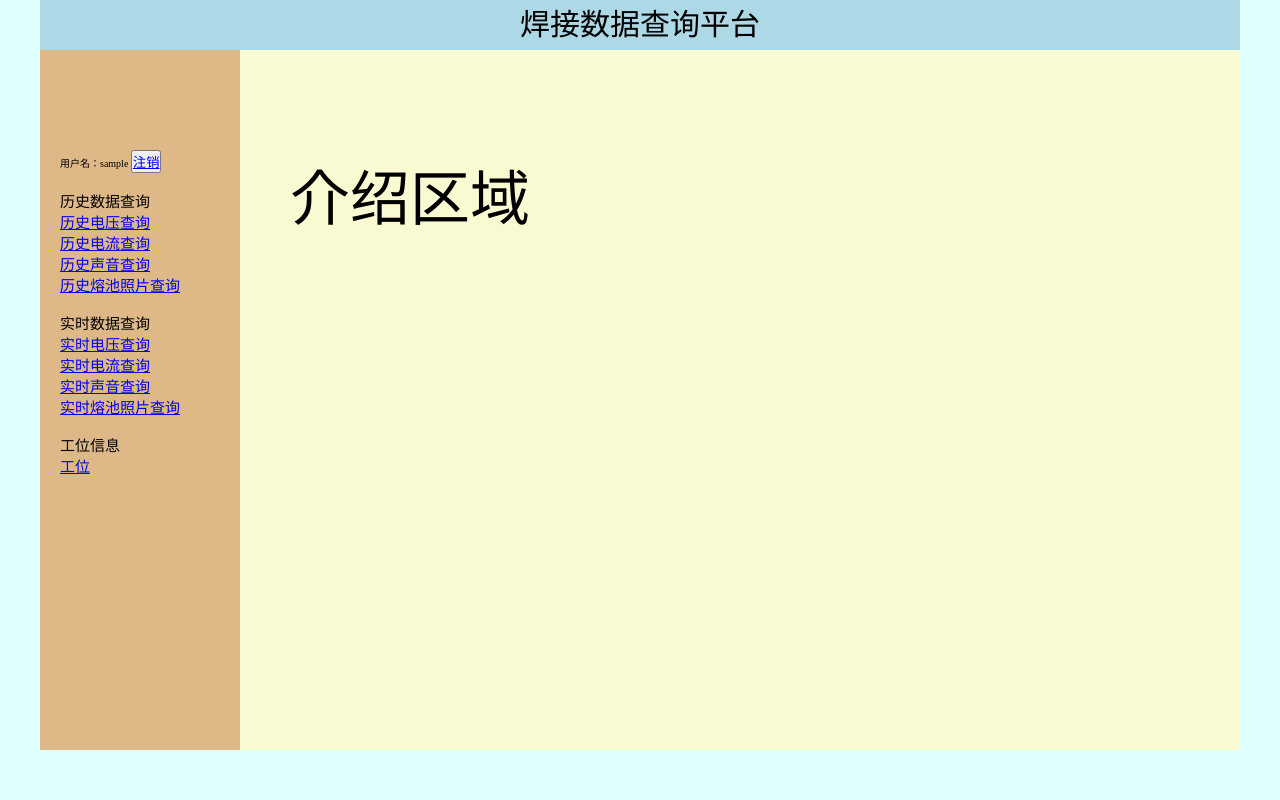
After one commit to wenxingguo/Django-IWMS, a Django app: page /ProjectManagement/index/ in a window 1280 px wide. The commit adds this page. Run offline with Django 3.2, Linux system fonts and the light colour scheme; the visitor is signed in with stand-in values (Sample User, id 1).

Commit message:
添加登录功能

```diff
--- a/IWMS/IWMS/settings.py
+++ b/IWMS/IWMS/settings.py
@@ -131,3 +131,5 @@ STATIC_URL = '/static/'
 MEDIA_URL = '/media/'
 
 MEDIA_ROOT = os.path.join(BASE_DIR, 'media')
+
+LOGIN_URL = '/ProjectManagement/login/'
--- a/IWMS/IWMS/urls.py
+++ b/IWMS/IWMS/urls.py
@@ -13,7 +13,7 @@ Including another URLconf
     1. Import the include() function: from django.urls import include, path
     2. Add a URL to urlpatterns:  path('blog/', include('blog.urls'))
 """
-from django.contrib import admin
+from django.contrib import admin, auth
 from django.urls import path, include
 from django.conf.urls.static import static
 from django.conf import settings
--- a/IWMS/ProjectManagement/templates/ProjectManagement/history/Voltage_history.html
+++ b/IWMS/ProjectManagement/templates/ProjectManagement/history/Voltage_history.html
@@ -1,4 +1,4 @@
-{{% extends 'ProjectManagement/history/history_base.html' %}
+{% extends 'ProjectManagement/history/history_base.html' %}
 {% block title %}历史焊接电压查询{% endblock title %}
 {%block h1%}历史焊接电压查询{%endblock h1%}
 {% block hidden_imformation %}
--- /dev/null
+++ b/IWMS/ProjectManagement/templates/ProjectManagement/index.html
@@ -0,0 +1,76 @@
+
+<!DOCTYPE html>
+<html>
+	<head>
+		<meta charset="utf-8" />
+		<title>页面布局2</title>
+        <style type='text/css'>
+            *{
+				padding:0px;
+				margin:0px;
+			}
+			body{
+				background-color:lightcyan;
+			}
+
+			#box{
+				width:1200px;
+				margin:0 auto;
+				font-size:0;
+			}
+			#logo{
+				height:50px;
+				background-color:lightblue;
+			}
+			#nav{
+				display:inline-block;
+				width:200px;
+				height:700px;
+				background-color:burlywood;
+
+			}
+			#main{
+				display:inline-block;
+				width:1000px;
+				height:700px;
+				background-color:lightgoldenrodyellow;
+				float:right;
+
+			}
+		</style>
+	</head>
+	<body>
+		<div id='box'>
+			<div id='logo'>
+				<center><span style="font-size:30px">焊接数据查询平台</span></center>
+			</div>
+			<div id='nav'>
+                <div style="font-size:15px;margin-left:20px;margin-top:100px;">
+                    <p style="font-size:10px" >用户名：{{ user.username }}           <button><a href="{% url 'ProjectManagement:log_out' %}">注销</a></button></p>
+                    <br>
+                    <ul type='none'>
+                        <p>历史数据查询</p>
+                        <li><a href="/ProjectManagement/history/Voltage">历史电压查询</a></li>
+                        <li><a href="/ProjectManagement/history/Current">历史电流查询</a></li>
+                        <li><a href="/ProjectManagement/history/Sound">历史声音查询</a></li>
+                        <li><a href="/ProjectManagement/history/PoolImg">历史熔池照片查询</a></li>
+                        <br>
+                        <p>实时数据查询</p>
+                        <li><a href="/ProjectManagement/real_time/Voltage">实时电压查询</a></li>
+                        <li><a href="/ProjectManagement/real_time/Current">实时电流查询</a></li>
+                        <li><a href="/ProjectManagement/real_time/Sound">实时声音查询</a></li>
+                        <li><a href="/ProjectManagement/real_time/PoolImg">实时熔池照片查询</a></li>
+                        <br>
+                        <p>工位信息</p>
+                        <li><a href="/ProjectManagement/history/Station">工位</a></li>
+                    </ul>
+                </div>
+			</div>
+            <div id='main'>
+            <p style="font-size:60px;margin-left:50px;margin-top:100px;">介绍区域</p>
+
+			</div>
+		</div>
+
+	</body>
+</html>
--- a/IWMS/ProjectManagement/urls.py
+++ b/IWMS/ProjectManagement/urls.py
@@ -6,5 +6,9 @@ app_name='ProjectManagement'
 urlpatterns = [
     path('history/<str:MODEL>/', views.history_view, name='history_view'),
     path('ajax_server', views.ajax_server, name='ajax_server'),
-    path('real_time/<str:MODEL>', views.real_time_view, name='real_time'),
+    path('real_time/<str:MODEL>/', views.real_time_view, name='real_time'),
+    path('login/', views.login_input, name='login_input'),
+    path('login_action/', views.log_in, name='login_action'),
+    path('logout/', views.log_out, name='log_out'),
+    path('index/', views.index, name='index')
 ]
--- a/IWMS/ProjectManagement/views.py
+++ b/IWMS/ProjectManagement/views.py
@@ -1,7 +1,9 @@
-from django.shortcuts import render
+from django.shortcuts import render, redirect
 from django.http import HttpResponse, JsonResponse, Http404
 from ProjectManagement.models import Voltage, Station, Current, Sound, PoolImg
 import datetime, time
+from django.contrib.auth import authenticate, login, logout
+from django.contrib.auth.decorators import login_required
 # Create your views here.
 time_pattern = [
     "%Y-%m-%d %H:%M:%S",
@@ -17,14 +19,41 @@ models_dict = {
     'Sound':Sound
 }
 
+def login_input(request):
+    return render(request, "ProjectManagement/login.html")
+
+def log_in(request):
+    username= request.POST['username']
+    passwd = request.POST['passwd']
+    user = authenticate(request, username=username, password=passwd)
+    print(request)
+    if user is not None:
+        login(request, user)
+        return redirect("/ProjectManagement/index/")
+    else:
+        return render(request,"ProjectManagement/login.html", {'error_massage':'用户名或密码错误'})
+
+@login_required
+def index(request):
+    print(request.user.username)
+    return render(request, 'ProjectManagement/index.html',{'user':request.user})
+
+
+
+@login_required
+def log_out(request):
+    logout(request)
+    return redirect('/ProjectManagement/login/')
+
+@login_required
 def history_view(request, MODEL):
+    print(request.user)
     if MODEL in models_dict:
         return render(request, 'ProjectManagement/history/'+MODEL+'_history.html', {'Station_list':Station.objects.all()})
     else:
         return Http404
 
 def ajax_server(request):
-    #print(request.POST['model'])
 
     item_list = models_dict[request.POST['model']].objects.filter(Station__name=request.POST['station']) #筛选工位
 
@@ -70,7 +99,7 @@ def ajax_server(request):
         'y':y_data
     })
 
-
+@login_required
 def real_time_view(request, MODEL):
     if MODEL in models_dict:
         return render(request, 'ProjectManagement/realtime/'+MODEL+'_real_time.html', {'Station_list':Station.objects.all()})
```
Also changed, not shown: IWMS/ProjectManagement/templates/ProjectManagement/login.html (added, +27 -0 lines).
